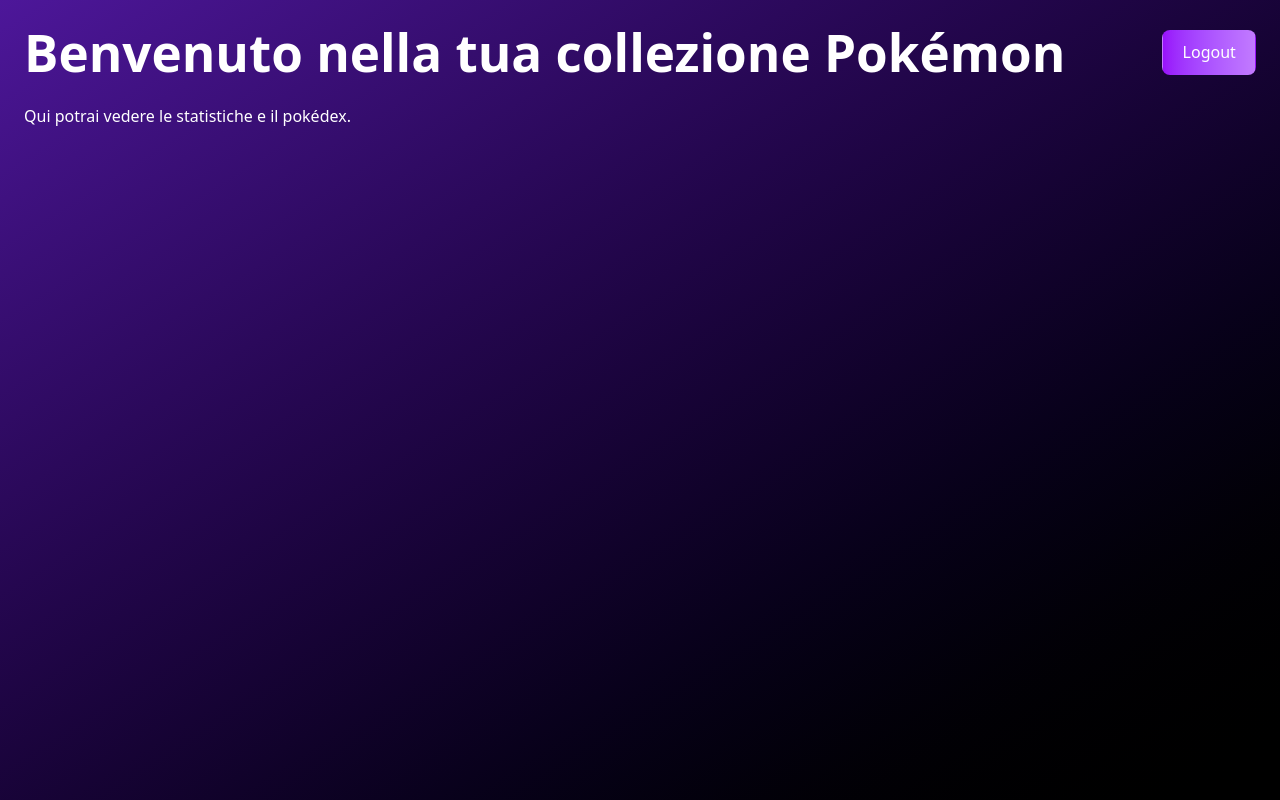
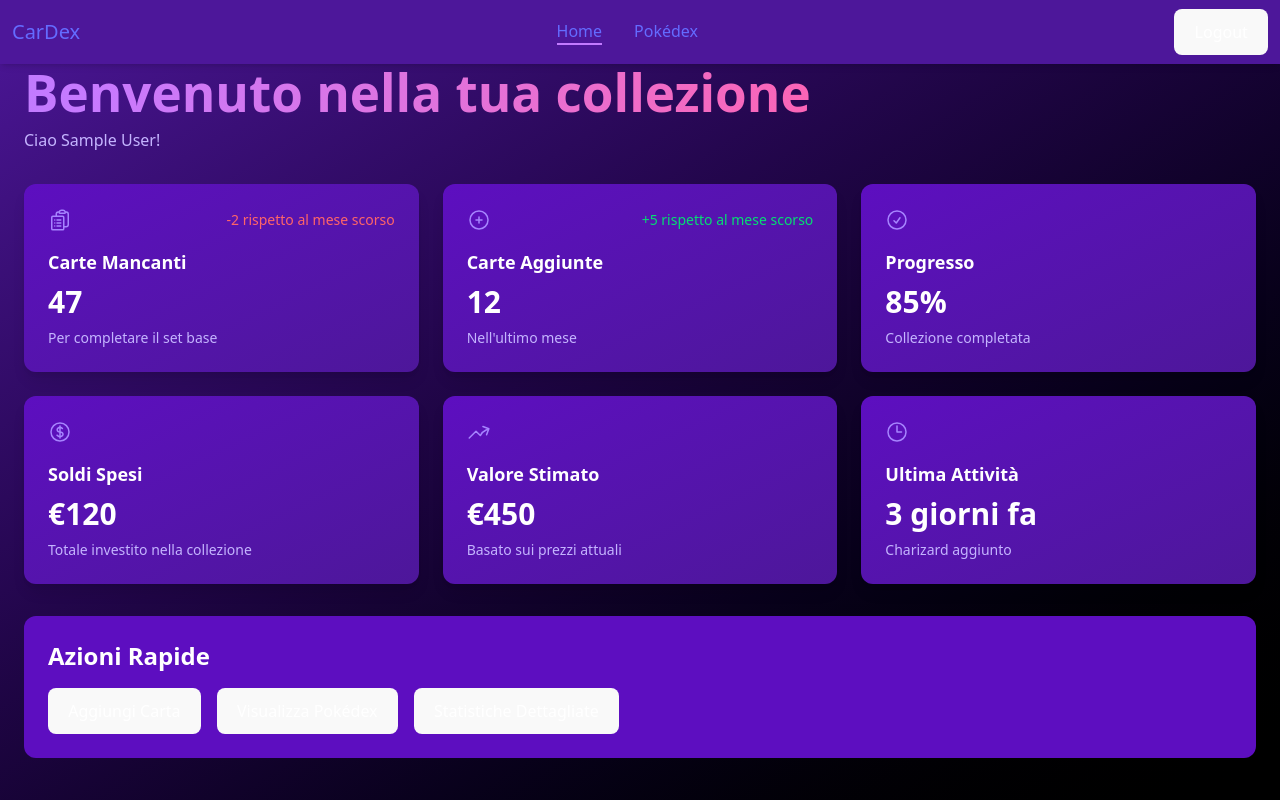
Before and after one commit to Nicosbiu/pokemon-collezione, a React (Vite) app: page / in a window 1280 px wide. Built offline with nearby package versions, Linux system fonts and the light colour scheme; no server answers; sample sign-in values are in the browser's storage.

Commit message:
Aggiunte Card alla homage e navbar

```diff
--- a/package.json
+++ b/package.json
@@ -10,6 +10,7 @@
     "preview": "vite preview"
   },
   "dependencies": {
+    "@heroicons/react": "^2.2.0",
     "@tailwindcss/vite": "^4.1.13",
     "firebase": "^12.2.1",
     "react": "^19.1.1",
--- a/src/App.jsx
+++ b/src/App.jsx
@@ -1,8 +1,9 @@
-import { Routes, Route, Navigate } from 'react-router-dom';
+import { Routes, Route, Navigate, useLocation } from 'react-router-dom';
 import LoginPage from './pages/LoginPage';
 import HomePage from './pages/HomePage';
 import RegisterPage from './pages/RegisterPage';
 import { useAuth } from './contexts/AuthContext';
+import Navbar from './components/Navbar';
 
 // Componente per proteggere le rotte private, se non loggato reindirizza a /login
 function PrivateRoute({ children }) {
@@ -11,7 +12,16 @@
 }
 
 export default function App() {
+  const location = useLocation();
+
+  // Definisci le rotte dove NON vuoi mostrare la navbar
+  const noNavbarRoutes = ['/login', '/register'];
+
+  const showNavbar = !noNavbarRoutes.includes(location.pathname);
+
   return (
+    <>
+      {showNavbar && <Navbar />}
       <Routes>
         <Route path="/login" element={<LoginPage />} />
         <Route path="/register" element={<RegisterPage />} />
@@ -21,5 +31,6 @@
           </PrivateRoute>
         } />
       </Routes>
+    </>
   );
 }
--- /dev/null
+++ b/src/components/Navbar.jsx
@@ -0,0 +1,62 @@
+// src/components/Navbar.jsx
+import { Link, NavLink } from 'react-router-dom';
+import { useAuth } from '../contexts/AuthContext';
+
+export default function Navbar() {
+    const { logout } = useAuth();
+
+    const handleLogout = async () => {
+        try {
+            await logout();
+        } catch (error) {
+            console.error('Errore logout', error);
+        }
+    };
+
+    const activeClass = "text-purple-400 font-semibold border-b-2 border-purple-400";
+
+    return (
+        <nav className="bg-violet-900 bg-opacity-90 backdrop-blur-md fixed top-0 w-full z-50 shadow-md">
+            <div className="w-full px-3">
+                <div className="flex h-16 items-center justify-between">
+                    {/* Nome sito a sinistra */}
+                    <div>
+                        <Link to="/" className="text-white font-bold text-xl">
+                            CarDex
+                        </Link>
+                    </div>
+                    {/* Link navigazione centrati */}
+                    <div className="flex space-x-8 justify-center flex-grow">
+                        <NavLink
+                            to="/"
+                            end
+                            className={({ isActive }) =>
+                                isActive ? activeClass : "text-violet-300 hover:text-purple-400"
+                            }
+                        >
+                            Home
+                        </NavLink>
+                        <NavLink
+                            to="/pokedex"
+                            className={({ isActive }) =>
+                                isActive ? activeClass : "text-violet-300 hover:text-purple-400"
+                            }
+                        >
+                            Pokédex
+                        </NavLink>
+                    </div>
+                    {/* Pulsante logout a destra */}
+                    <div>
+                        <button
+                            onClick={handleLogout}
+                            className="bg-purple-600 hover:bg-purple-700 text-white px-4 py-2 rounded-md transition"
+                        >
+                            Logout
+                        </button>
+                    </div>
+                </div>
+            </div>
+        </nav>
+
+    );
+}
--- /dev/null
+++ b/src/components/StatCard.jsx
@@ -0,0 +1,20 @@
+// src/components/StatCard.jsx
+export default function StatCard({ title, value, subtitle, icon, trend }) {
+    return (
+        <div className="bg-gradient-to-br from-violet-800 to-violet-900 rounded-xl p-6 shadow-lg hover:shadow-xl transition-all duration-300">
+            <div className="flex items-center justify-between mb-4">
+                <div className="text-violet-300">
+                    {icon}
+                </div>
+                {trend && (
+                    <span className={`text-sm font-medium ${trend.positive ? 'text-green-400' : 'text-red-400'}`}>
+                        {trend.value}
+                    </span>
+                )}
+            </div>
+            <h3 className="text-white text-lg font-semibold mb-2">{title}</h3>
+            <p className="text-3xl font-bold text-white mb-2">{value}</p>
+            <p className="text-violet-300 text-sm">{subtitle}</p>
+        </div>
+    );
+}
--- a/src/contexts/AuthContext.jsx
+++ b/src/contexts/AuthContext.jsx
@@ -25,6 +25,11 @@
     async function signup(email, password, additionalData) {
         const userCredential = await createUserWithEmailAndPassword(auth, email, password);
         const user = userCredential.user;
+
+        // Aggiorna displayName con il nome passato in additionalData
+        if (additionalData?.name) {
+            await updateProfile(user, { displayName: additionalData.name });
+        }
 
         // Salva dati aggiuntivi in Firestore
         await setDoc(doc(db, "users", user.uid), {
--- a/src/pages/HomePage.jsx
+++ b/src/pages/HomePage.jsx
@@ -1,7 +1,16 @@
 import { useAuth } from '../contexts/AuthContext';
+import StatCard from '../components/StatCard';
+import {
+  ClipboardDocumentListIcon,
+  PlusCircleIcon,
+  CheckCircleIcon,
+  CurrencyDollarIcon,
+  ArrowTrendingUpIcon,
+  ClockIcon,
+} from '@heroicons/react/24/outline';
 
 export default function HomePage() {
-    const { logout } = useAuth();
+    const { logout, currentUser } = useAuth();
 
     const handleLogout = async () => {
         try {
@@ -12,17 +21,76 @@
     };
 
     return (
-        <div className="min-h-screen w-screen bg-gradient-to-br from-violet-900 to-black text-white p-6">
-            <header className="flex justify-between items-center mb-6">
-                <h1 className="text-4xl font-bold">Benvenuto nella tua collezione Pokémon</h1>
-                <button
-                    onClick={handleLogout}
-                    className="bg-gradient-to-r from-purple-600 to-purple-400 px-4 py-2 rounded-md font-semibold hover:from-purple-700 hover:to-purple-500 transition"
-                >
-                    Logout
-                </button>
+        <div className="min-h-screen w-screen bg-gradient-to-br from-violet-900 to-black text-white p-6 pt-16">
+            <header className="flex justify-between items-center mb-8">
+                <div>
+                    <h1 className="text-4xl font-bold bg-gradient-to-r from-purple-400 to-pink-400 bg-clip-text text-transparent">
+                        Benvenuto nella tua collezione
+                    </h1>
+                    <p className="text-violet-300 mt-2">Ciao {currentUser?.displayName || currentUser?.email}!</p>
+                </div>
             </header>
-            <p>Qui potrai vedere le statistiche e il pokédex.</p>
+
+            <div className="grid grid-cols-1 md:grid-cols-2 lg:grid-cols-3 gap-6 mb-8">
+                <StatCard
+                    title="Carte Mancanti"
+                    value="47"
+                    subtitle="Per completare il set base"
+                    icon={<ClipboardDocumentListIcon className="w-6 h-6 text-violet-400" />}
+                    trend={{ positive: false, value: '-2 rispetto al mese scorso' }}
+                />
+
+                <StatCard
+                    title="Carte Aggiunte"
+                    value="12"
+                    subtitle="Nell'ultimo mese"
+                    icon={<PlusCircleIcon className="w-6 h-6 text-violet-400" />}
+                    trend={{ positive: true, value: '+5 rispetto al mese scorso' }}
+                />
+
+                <StatCard
+                    title="Progresso"
+                    value="85%"
+                    subtitle="Collezione completata"
+                    icon={<CheckCircleIcon className="w-6 h-6 text-violet-400" />}
+                />
+
+                <StatCard
+                    title="Soldi Spesi"
+                    value="€120"
+                    subtitle="Totale investito nella collezione"
+                    icon={<CurrencyDollarIcon className="w-6 h-6 text-violet-400" />}
+                />
+
+                <StatCard
+                    title="Valore Stimato"
+                    value="€450"
+                    subtitle="Basato sui prezzi attuali"
+                    icon={<ArrowTrendingUpIcon className="w-6 h-6 text-violet-400" />}
+                />
+
+                <StatCard
+                    title="Ultima Attività"
+                    value="3 giorni fa"
+                    subtitle="Charizard aggiunto"
+                    icon={<ClockIcon className="w-6 h-6 text-violet-400" />}
+                />
+            </div>
+
+            <div className="bg-violet-800 bg-opacity-50 rounded-xl p-6">
+                <h2 className="text-2xl font-bold mb-4">Azioni Rapide</h2>
+                <div className="flex gap-4">
+                    <button className="bg-purple-600 hover:bg-purple-700 px-4 py-2 rounded-lg transition">
+                        Aggiungi Carta
+                    </button>
+                    <button className="bg-purple-600 hover:bg-purple-700 px-4 py-2 rounded-lg transition">
+                        Visualizza Pokédex
+                    </button>
+                    <button className="bg-purple-600 hover:bg-purple-700 px-4 py-2 rounded-lg transition">
+                        Statistiche Dettagliate
+                    </button>
+                </div>
+            </div>
         </div>
     );
 }
--- a/src/pages/LoginPage.jsx
+++ b/src/pages/LoginPage.jsx
@@ -22,7 +22,7 @@
     };
 
     return (
-        <div className="min-h-screen w-screen flex items-center justify-center bg-gradient-to-br from-violet-900 to-black text-white p-6">
+        <div className="min-h-screen  flex items-center justify-center bg-gradient-to-br from-violet-900 to-black text-white p-6">
             <form onSubmit={handleSubmit} className="bg-violet-800 bg-opacity-70 rounded-xl shadow-lg p-8 w-full max-w-sm">
                 <h2 className="text-2xl font-bold mb-6 text-center">Accedi al tuo account</h2>
                 {error && <p className="text-red-400 mb-4">{error}</p>}
```
Also changed, not shown: 1 other file (tests, documents, lock files or other folders). Lines whose indentation alone changed are shown as unchanged.
